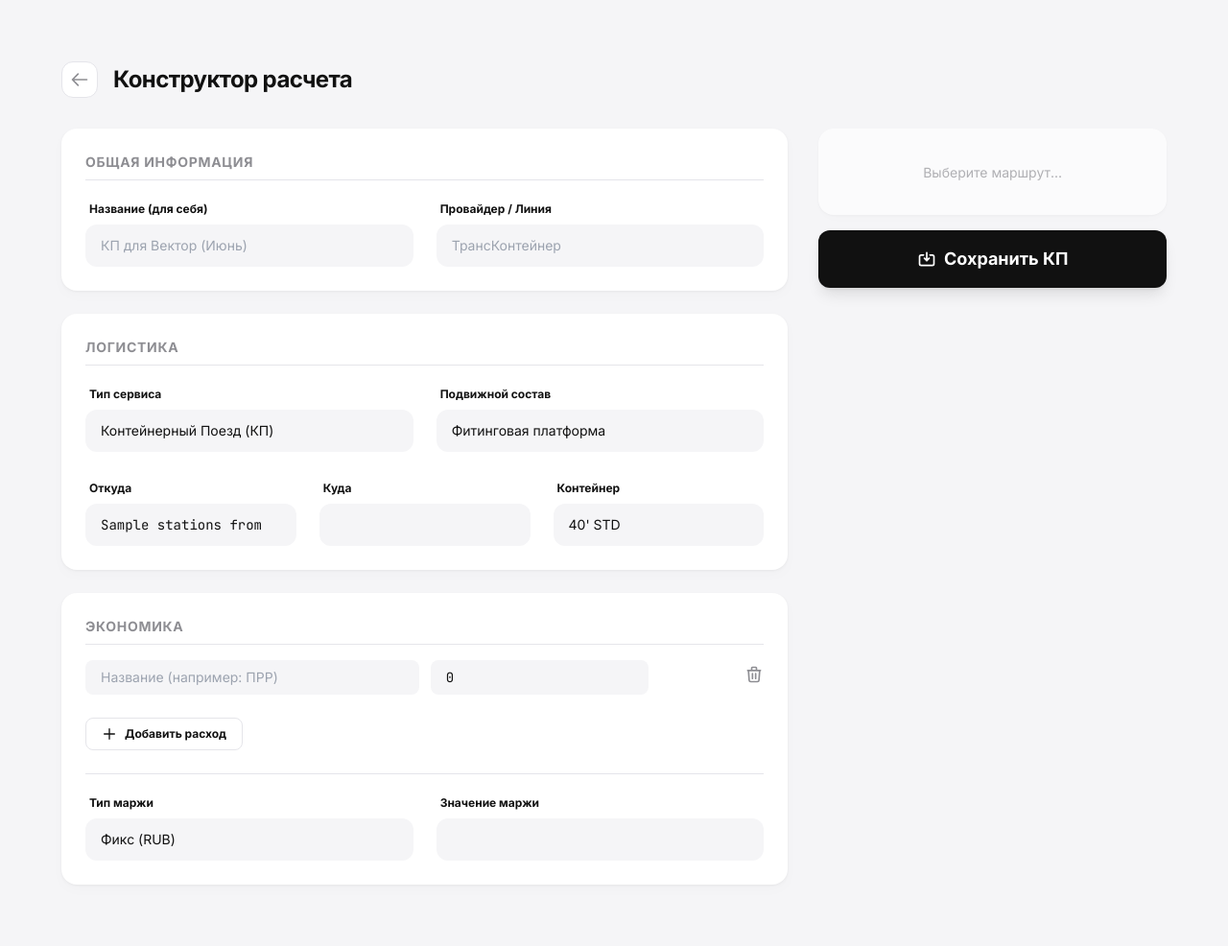
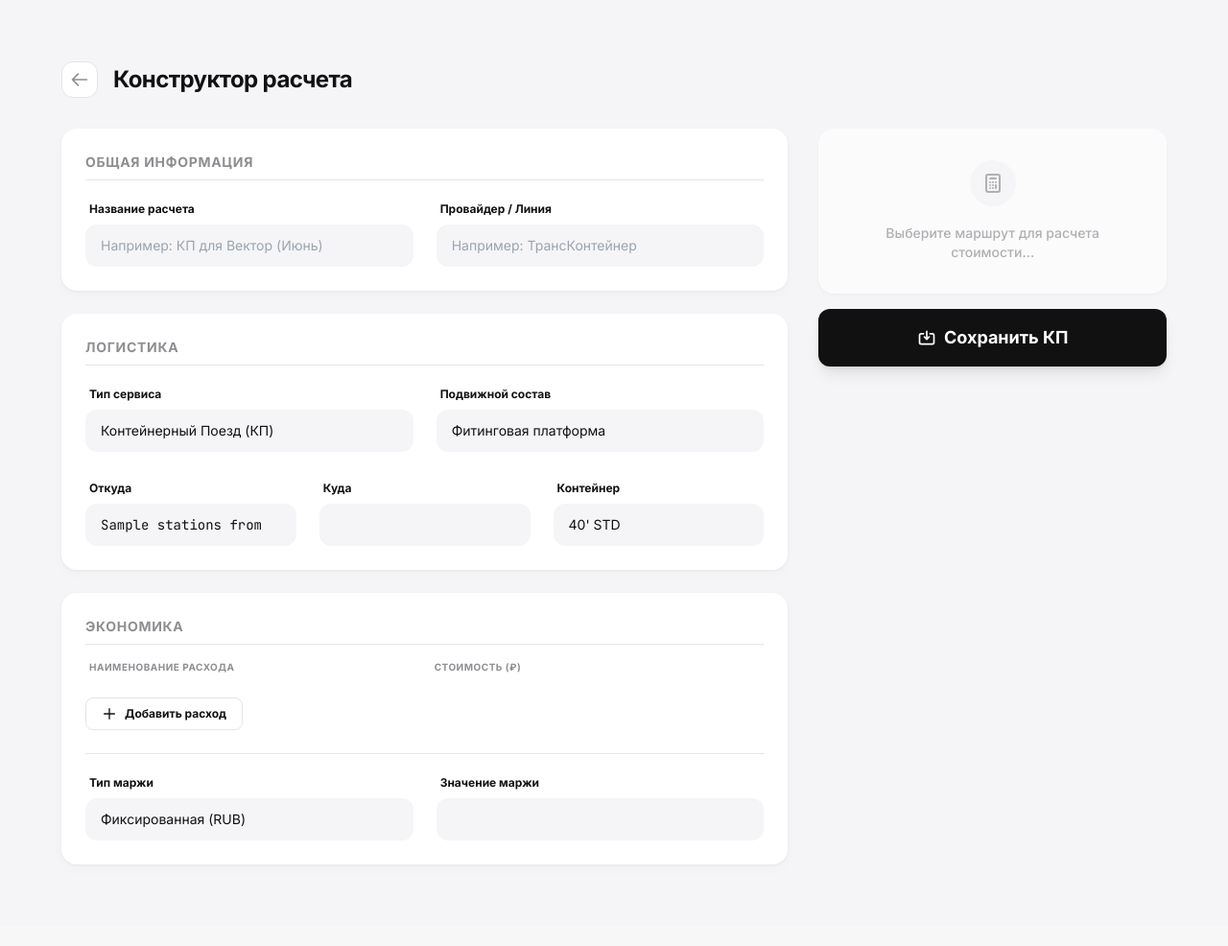
Before and after one commit to kuzyivan/telegram-bot-container-tracker-2, a FastAPI app: template web/templates/admin_calculator_form.html in a window 1280 px wide. Shown: the part 65-1051 px from the top of the page at 96% size. After the commit the page ends 967 px from the top, so only its background shows below. Run offline with FastAPI, Linux system fonts and the light colour scheme; the template is opened without the code that fills it: most values are stand-ins (such as "Sample title", 1, 10 or a date in 2020); lists and menus that the app fills with data are empty; parts of the project's set-up code (start-up, migrations or seed data) failed here and were passed over; some libraries are stand-ins or nearby versions.

Commit message:
web/templates/admin_calculator_form.html

```diff
--- a/web/templates/admin_calculator_form.html
+++ b/web/templates/admin_calculator_form.html
@@ -5,6 +5,7 @@
 {% block content %}
 <div class="max-w-7xl mx-auto px-4 sm:px-6 lg:px-8 py-8 animate-fade-in">
 
+    <!-- Заголовок и кнопка назад -->
     <div class="flex items-center gap-4 mb-8">
         <a href="/admin/calculator" class="p-2 rounded-xl bg-white border border-mono-border text-mono-gray hover:text-mono-black hover:border-mono-black transition">
             <svg class="w-5 h-5" fill="none" stroke="currentColor" viewBox="0 0 24 24"><path stroke-linecap="round" stroke-linejoin="round" stroke-width="2" d="M10 19l-7-7m0 0l7-7m-7 7h18"></path></svg>
@@ -13,51 +14,56 @@
     </div>
 
     <!--
-        hx-include: Включает данные из динамических инпутов расходов при обновлении превью
+        ОСНОВНАЯ ФОРМА
+        hx-post: Отправляет данные на /admin/api/calc/preview для предварительного расчета.
+        hx-trigger: Срабатывает при изменении полей, вводе текста (с задержкой) или кастомном событии updatesummary.
+        hx-target: Результат расчета вставляется в блок #calc-summary.
     -->
     <form action="/admin/calculator/create" method="POST"
           class="grid grid-cols-1 lg:grid-cols-12 gap-8"
           id="calcForm"
           hx-post="/admin/api/calc/preview"
-          hx-trigger="change, keyup delay:500ms from:input, load, updatesummary from:body"
+          hx-trigger="change, keyup delay:500ms from:input, updatesummary from:body"
           hx-target="#calc-summary">
 
-        <!-- ЛЕВАЯ КОЛОНКА: ПАРАМЕТРЫ -->
+        <!-- ЛЕВАЯ КОЛОНКА: ПАРАМЕТРЫ (8 колонок) -->
         <div class="lg:col-span-8 space-y-6">
 
-            <!-- Блок 1: Основное -->
+            <!-- 1. Основное -->
             <div class="bg-white p-6 rounded-2xl shadow-card border border-transparent">
                 <h3 class="text-sm font-bold text-mono-gray uppercase tracking-wider mb-4 border-b border-mono-border pb-2">Общая информация</h3>
                 <div class="grid grid-cols-1 md:grid-cols-2 gap-6">
                     <div class="space-y-1.5">
-                        <label class="text-xs font-bold text-mono-black ml-1">Название (для себя)</label>
+                        <label class="text-xs font-bold text-mono-black ml-1">Название расчета</label>
                         <input type="text" name="title" required
                                class="w-full px-4 py-3 bg-mono-bg border-transparent rounded-xl text-sm focus:bg-white focus:ring-2 focus:ring-mono-black transition outline-none"
-                               placeholder="КП для Вектор (Июнь)">
+                               placeholder="Например: КП для Вектор (Июнь)">
                     </div>
                     <div class="space-y-1.5">
                         <label class="text-xs font-bold text-mono-black ml-1">Провайдер / Линия</label>
                         <input type="text" name="service_provider" required
                                class="w-full px-4 py-3 bg-mono-bg border-transparent rounded-xl text-sm focus:bg-white focus:ring-2 focus:ring-mono-black transition outline-none"
-                               placeholder="ТрансКонтейнер">
+                               placeholder="Например: ТрансКонтейнер">
                     </div>
                 </div>
             </div>
 
-            <!-- Блок 2: Логистика -->
+            <!-- 2. Логистика -->
             <div class="bg-white p-6 rounded-2xl shadow-card border border-transparent">
                 <h3 class="text-sm font-bold text-mono-gray uppercase tracking-wider mb-4 border-b border-mono-border pb-2">Логистика</h3>
 
                 <div class="grid grid-cols-1 md:grid-cols-2 gap-6 mb-6">
                     <div class="space-y-1.5">
                         <label class="text-xs font-bold text-mono-black ml-1">Тип сервиса</label>
+                        <!--
+                            При смене сервиса обновляем список "КУДА" через HTMX.
+                            hx-include: передаем текущее значение "Откуда", чтобы фильтр сработал корректно.
+                        -->
                         <select name="service_type"
                                 class="w-full px-4 py-3 bg-mono-bg border-transparent rounded-xl text-sm focus:bg-white focus:ring-2 focus:ring-mono-black transition outline-none cursor-pointer appearance-none"
                                 hx-get="/admin/api/calc/destinations"
                                 hx-include="[name='station_from']"
-                                hx-target="#station_to_select"
-                                hx-post="/admin/api/calc/preview"
-                                hx-trigger="change">
+                                hx-target="#station_to_select">
                             <option value="TRAIN" selected>Контейнерный Поезд (КП)</option>
                             <option value="SINGLE">Одиночная отправка</option>
                         </select>
@@ -66,9 +72,7 @@
                     <div class="space-y-1.5">
                         <label class="text-xs font-bold text-mono-black ml-1">Подвижной состав</label>
                         <select name="wagon_type"
-                                class="w-full px-4 py-3 bg-mono-bg border-transparent rounded-xl text-sm focus:bg-white focus:ring-2 focus:ring-mono-black transition outline-none cursor-pointer appearance-none"
-                                hx-post="/admin/api/calc/preview"
-                                hx-trigger="change">
+                                class="w-full px-4 py-3 bg-mono-bg border-transparent rounded-xl text-sm focus:bg-white focus:ring-2 focus:ring-mono-black transition outline-none cursor-pointer appearance-none">
                             <option value="PLATFORM">Фитинговая платформа</option>
                             <option value="GONDOLA">Полувагон (Кэф {{ settings.gondola_coeff }})</option>
                         </select>
@@ -78,13 +82,15 @@
                 <div class="grid grid-cols-1 md:grid-cols-3 gap-6">
                     <div class="space-y-1.5">
                         <label class="text-xs font-bold text-mono-black ml-1">Откуда</label>
+                        <!--
+                            Список ОТКУДА загружается сразу (из контекста шаблона).
+                            При изменении обновляем список КУДА.
+                        -->
                         <select name="station_from"
                                 class="w-full px-4 py-3 bg-mono-bg border-transparent rounded-xl text-sm font-mono focus:bg-white focus:ring-2 focus:ring-mono-black transition outline-none cursor-pointer appearance-none"
                                 hx-get="/admin/api/calc/destinations"
                                 hx-include="[name='service_type']"
-                                hx-target="#station_to_select"
-                                hx-post="/admin/api/calc/preview"
-                                hx-trigger="change">
+                                hx-target="#station_to_select">
                             {% for st in stations_from %}
                                 <option value="{{ st.code }}">{{ st.name }}</option>
                             {% endfor %}
@@ -93,54 +99,45 @@
 
                     <div class="space-y-1.5">
                         <label class="text-xs font-bold text-mono-black ml-1">Куда</label>
+                        <!--
+                            Этот список изначально пуст. Заполняется через HTMX при загрузке или выборе "Откуда".
+                        -->
                         <select name="station_to" id="station_to_select" required
-                                class="w-full px-4 py-3 bg-mono-bg border-transparent rounded-xl text-sm font-mono focus:bg-white focus:ring-2 focus:ring-mono-black transition outline-none cursor-pointer appearance-none"
-                                hx-post="/admin/api/calc/preview"
-                                hx-trigger="change">
-                            <option value="" disabled selected>— Выберите отправление —</option>
+                                class="w-full px-4 py-3 bg-mono-bg border-transparent rounded-xl text-sm font-mono focus:bg-white focus:ring-2 focus:ring-mono-black transition outline-none cursor-pointer appearance-none">
+                            <option value="" disabled selected>— Сначала выберите 'Откуда' —</option>
                         </select>
                     </div>
 
                     <div class="space-y-1.5">
                         <label class="text-xs font-bold text-mono-black ml-1">Контейнер</label>
-                        <!-- ✅ ИСПРАВЛЕННЫЕ ТИПЫ КОНТЕЙНЕРОВ (КАК В БАЗЕ) -->
+                        <!-- Типы контейнеров согласно базе данных -->
                         <select name="container_type"
-                                class="w-full px-4 py-3 bg-mono-bg border-transparent rounded-xl text-sm focus:bg-white focus:ring-2 focus:ring-mono-black transition outline-none cursor-pointer appearance-none"
-                                hx-post="/admin/api/calc/preview"
-                                hx-trigger="change">
-                            <option value="40_STD">40' STD</option>
-                            <option value="40_HEAVY">40' HEAVY</option>
+                                class="w-full px-4 py-3 bg-mono-bg border-transparent rounded-xl text-sm focus:bg-white focus:ring-2 focus:ring-mono-black transition outline-none cursor-pointer appearance-none">
+                            <option value="20_STD">20' STD</option>
+                            <option value="40_STD" selected>40' STD</option>
+                            <option value="40_HC">40' HC</option>
                             <option value="20_REF">20' REF</option>
                             <option value="20_HEAVY">20' HEAVY</option>
                             <option value="20_EXTRA">20' EXTRA</option>
+                            <option value="40_HEAVY">40' HEAVY</option>
                         </select>
                     </div>
                 </div>
             </div>
 
-            <!-- 🔥 БЛОК 3: ЭКОНОМИКА (С ДИНАМИЧЕСКИМИ РАСХОДАМИ) -->
+            <!-- 3. Экономика (Динамические строки) -->
             <div class="bg-white p-6 rounded-2xl shadow-card border border-transparent">
                 <h3 class="text-sm font-bold text-mono-gray uppercase tracking-wider mb-4 border-b border-mono-border pb-2">Экономика</h3>
 
+                <div class="mb-2 grid grid-cols-12 gap-3 text-[10px] uppercase font-bold text-mono-gray tracking-wider">
+                    <div class="col-span-6 pl-1">Наименование расхода</div>
+                    <div class="col-span-4 pl-1">Стоимость (₽)</div>
+                    <div class="col-span-2"></div>
+                </div>
+
                 <!-- Контейнер для строк расходов -->
                 <div id="expenses-container" class="space-y-3 mb-6">
-                    <!-- Первая строка (Обязательная или пример) -->
-                    <div class="grid grid-cols-12 gap-3 items-center expense-row">
-                        <div class="col-span-6">
-                            <input type="text" name="expense_names" placeholder="Название (например: ПРР)"
-                                   class="w-full px-4 py-2 bg-mono-bg rounded-lg text-sm outline-none focus:ring-1 focus:ring-mono-black">
-                        </div>
-                        <div class="col-span-4">
-                            <input type="number" name="expense_values" placeholder="0" step="100" value="0"
-                                   oninput="triggerUpdate()"
-                                   class="w-full px-4 py-2 bg-mono-bg rounded-lg text-sm font-mono outline-none focus:ring-1 focus:ring-mono-black">
-                        </div>
-                        <div class="col-span-2 text-right">
-                            <button type="button" class="text-mono-gray hover:text-red-500 transition" disabled>
-                                <svg class="w-5 h-5" fill="none" stroke="currentColor" viewBox="0 0 24 24"><path stroke-linecap="round" stroke-linejoin="round" stroke-width="2" d="M19 7l-.867 12.142A2 2 0 0116.138 21H7.862a2 2 0 01-1.995-1.858L5 7m5 4v6m4-6v6m1-10V4a1 1 0 00-1-1h-4a1 1 0 00-1 1v3M4 7h16"></path></svg>
-                            </button>
-                        </div>
-                    </div>
+                    <!-- Сюда JS будет добавлять строки -->
                 </div>
 
                 <!-- Кнопка добавления -->
@@ -153,9 +150,8 @@
                 <div class="grid grid-cols-1 md:grid-cols-2 gap-6 pt-4 border-t border-mono-border">
                     <div class="space-y-1.5">
                         <label class="text-xs font-bold text-mono-black ml-1">Тип маржи</label>
-                        <select name="margin_type" class="w-full px-4 py-3 bg-mono-bg border-transparent rounded-xl text-sm focus:bg-white focus:ring-2 focus:ring-mono-black transition outline-none cursor-pointer appearance-none"
-                                hx-post="/admin/api/calc/preview" hx-trigger="change">
-                            <option value="FIX">Фикс (RUB)</option>
+                        <select name="margin_type" class="w-full px-4 py-3 bg-mono-bg border-transparent rounded-xl text-sm focus:bg-white focus:ring-2 focus:ring-mono-black transition outline-none cursor-pointer appearance-none">
+                            <option value="FIX">Фиксированная (RUB)</option>
                             <option value="PERCENT">Процент (%)</option>
                         </select>
                     </div>
@@ -163,23 +159,28 @@
                     <div class="space-y-1.5">
                         <label class="text-xs font-bold text-mono-black ml-1">Значение маржи</label>
                         <input type="number" name="margin_value" value="{{ settings.default_margin_fix }}" step="100"
-                               class="w-full px-4 py-3 bg-mono-bg border-transparent rounded-xl text-sm font-mono focus:bg-white focus:ring-2 focus:ring-mono-black transition outline-none"
-                               hx-post="/admin/api/calc/preview" hx-trigger="keyup delay:500ms">
+                               class="w-full px-4 py-3 bg-mono-bg border-transparent rounded-xl text-sm font-mono focus:bg-white focus:ring-2 focus:ring-mono-black transition outline-none">
                     </div>
                 </div>
             </div>
 
         </div>
 
-        <!-- ПРАВАЯ КОЛОНКА: ИТОГИ -->
+        <!-- ПРАВАЯ КОЛОНКА: ИТОГИ (Sticky, 4 колонки) -->
         <div class="lg:col-span-4">
             <div class="sticky top-24 space-y-4">
+
+                <!-- Блок итогов (сюда загружается HTML с сервера) -->
                 <div id="calc-summary">
                     <div class="bg-white p-8 rounded-2xl shadow-card border border-transparent text-center animate-pulse">
-                        <span class="text-sm text-mono-gray">Выберите маршрут...</span>
+                        <div class="inline-block p-3 rounded-full bg-mono-bg mb-3 text-mono-gray">
+                            <svg class="w-6 h-6" fill="none" stroke="currentColor" viewBox="0 0 24 24"><path stroke-linecap="round" stroke-linejoin="round" stroke-width="2" d="M9 7h6m0 10v-3m-3 3h.01M9 17h.01M9 14h.01M12 14h.01M15 11h.01M12 11h.01M9 11h.01M7 21h10a2 2 0 002-2V5a2 2 0 00-2-2H7a2 2 0 00-2 2v14a2 2 0 002 2z"></path></svg>
+                        </div>
+                        <p class="text-sm text-mono-gray font-medium">Выберите маршрут для расчета стоимости...</p>
                     </div>
                 </div>
 
+                <!-- Кнопка сохранения -->
                 <button type="submit" class="w-full bg-mono-black text-white font-bold text-lg py-4 rounded-xl hover:bg-gray-800 transition shadow-lg active:scale-95 flex justify-center items-center gap-2">
                     <svg class="w-5 h-5" fill="none" stroke="currentColor" viewBox="0 0 24 24"><path stroke-linecap="round" stroke-linejoin="round" stroke-width="2" d="M8 7H5a2 2 0 00-2 2v9a2 2 0 002 2h14a2 2 0 002-2V9a2 2 0 00-2-2h-3m-1 4l-3 3m0 0l-3-3m3 3V4"></path></svg>
                     Сохранить КП
@@ -190,31 +191,42 @@
     </form>
 </div>
 
-<!-- JS для динамических строк -->
+<!-- JAVASCRIPT ДЛЯ ЛОГИКИ СТРАНИЦЫ -->
 <script>
+    // Инициализация при загрузке
     document.addEventListener("DOMContentLoaded", function() {
+        // Добавляем одну пустую строку расходов для наглядности, если нужно
+        // addExpenseRow('ПРР (пример)', 0);
+
+        // Автоматически запускаем загрузку списка "Куда" для первой станции "Откуда"
         const fromSelect = document.querySelector('select[name="station_from"]');
-        if(fromSelect) htmx.trigger(fromSelect, 'change');
+        if(fromSelect) {
+            htmx.trigger(fromSelect, 'change');
+        }
     });
 
+    // Функция для вызова обновления итогов (HTMX слушает событие 'updatesummary' на body)
     function triggerUpdate() {
-        // Вызываем событие, которое слушает HTMX на форме (updatesummary)
         document.body.dispatchEvent(new Event('updatesummary'));
     }
 
-    function addExpenseRow() {
+    // Добавление строки расхода
+    function addExpenseRow(name = '', value = 0) {
         const container = document.getElementById('expenses-container');
         const div = document.createElement('div');
         div.className = 'grid grid-cols-12 gap-3 items-center expense-row animate-slide-up';
+
         div.innerHTML = `
             <div class="col-span-6">
-                <input type="text" name="expense_names" placeholder="Название"
-                       class="w-full px-4 py-2 bg-mono-bg rounded-lg text-sm outline-none focus:ring-1 focus:ring-mono-black">
+                <!-- name="expense_names" соберется в список на сервере -->
+                <input type="text" name="expense_names" value="${name}" placeholder="Название (ПРР, Авто...)"
+                       class="w-full px-4 py-2 bg-mono-bg rounded-lg text-sm outline-none focus:ring-1 focus:ring-mono-black border border-transparent focus:border-mono-black transition">
             </div>
             <div class="col-span-4">
-                <input type="number" name="expense_values" placeholder="0" step="100" value="0"
+                <!-- name="expense_values" соберется в список чисел -->
+                <input type="number" name="expense_values" value="${value}" step="100" placeholder="0"
                        oninput="triggerUpdate()"
-                       class="w-full px-4 py-2 bg-mono-bg rounded-lg text-sm font-mono outline-none focus:ring-1 focus:ring-mono-black">
+                       class="w-full px-4 py-2 bg-mono-bg rounded-lg text-sm font-mono outline-none focus:ring-1 focus:ring-mono-black border border-transparent focus:border-mono-black transition">
             </div>
             <div class="col-span-2 text-right">
                 <button type="button" onclick="removeRow(this)" class="text-mono-gray hover:text-red-500 transition p-2 hover:bg-red-50 rounded-lg">
@@ -223,11 +235,15 @@
             </div>
         `;
         container.appendChild(div);
+
+        // Если добавляем не пустую строку программно, пересчитываем
+        if(value > 0) triggerUpdate();
     }
 
+    // Удаление строки расхода
     function removeRow(btn) {
         btn.closest('.expense-row').remove();
-        triggerUpdate(); // Пересчитываем сумму
+        triggerUpdate(); // Пересчитываем сумму после удаления
     }
 </script>
 {% endblock %}
```
